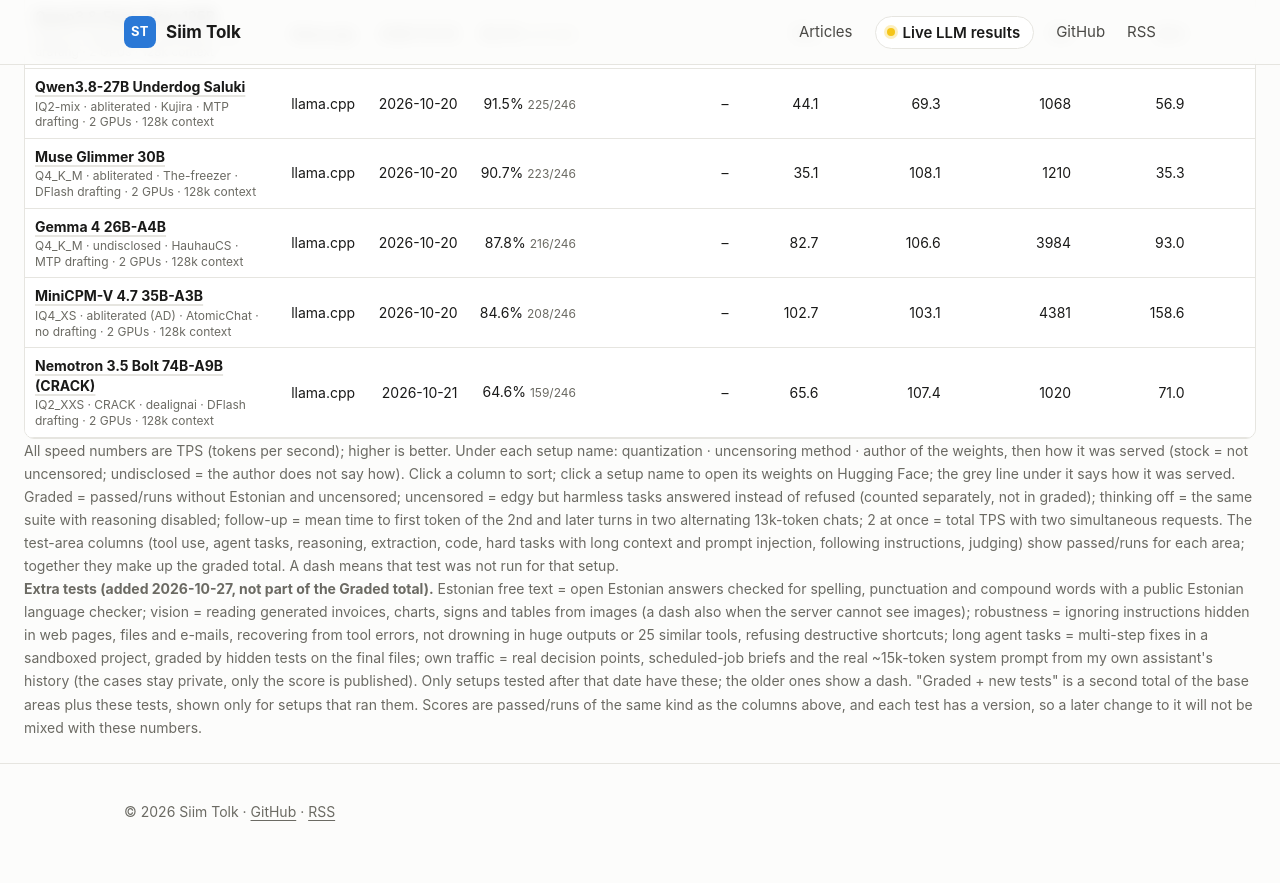
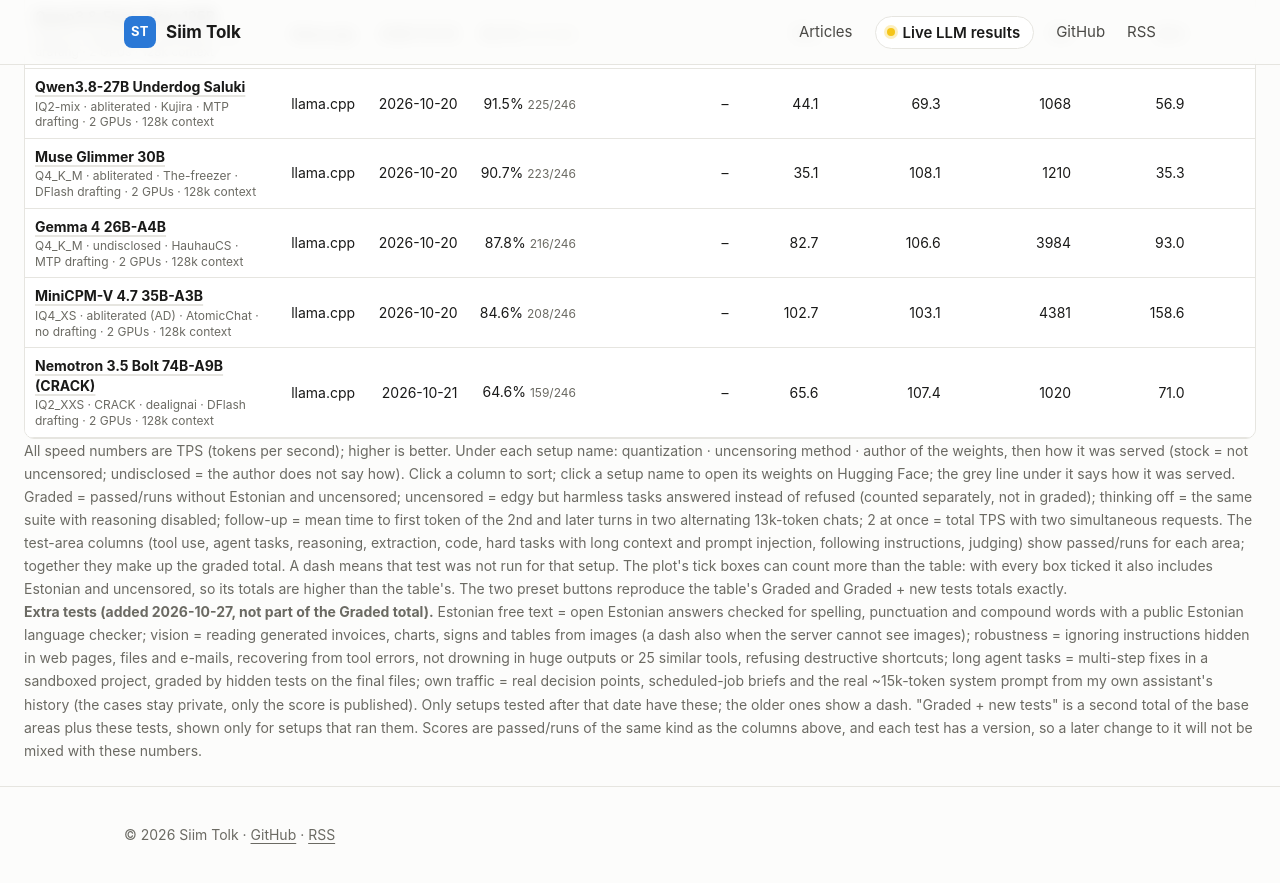
Before and after one commit to siimtolk/siimtolk.github.io, a Jekyll site: the page built from results/index.html, in a window 1280 px wide and 900 px high, scrolled down 3516 px. Shown: the top 883 px of the window. Built offline with Jekyll 4.4.1, drawn with Linux system fonts in a browser that asks for light colours; some of the changed text lies outside the part shown.

Commit message:
Results chart: presets matching table totals, note on Estonian/uncensored
Co-Authored-By: Claude Sonnet 5.5 <noreply@anthropic.com>

```diff
--- a/results/index.html
+++ b/results/index.html
@@ -30,7 +30,7 @@ description: Updated automatically after each benchmark run.
   <h2 class="r-h">All results</h2>
   <label class="r-sortsel">Sort by <select id="sortsel"></select></label>
   <div class="r-scroll"><table id="all"></table></div>
-  <p class="meta">All speed numbers are TPS (tokens per second); higher is better. Under each setup name: quantization · uncensoring method · author of the weights, then how it was served (stock = not uncensored; undisclosed = the author does not say how). Click a column to sort; click a setup name to open its weights on Hugging Face; the grey line under it says how it was served. Graded = passed/runs without Estonian and uncensored; uncensored = edgy but harmless tasks answered instead of refused (counted separately, not in graded); thinking off = the same suite with reasoning disabled; follow-up = mean time to first token of the 2nd and later turns in two alternating 13k-token chats; 2 at once = total TPS with two simultaneous requests. The test-area columns (tool use, agent tasks, reasoning, extraction, code, hard tasks with long context and prompt injection, following instructions, judging) show passed/runs for each area; together they make up the graded total. A dash means that test was not run for that setup.</p>
+  <p class="meta">All speed numbers are TPS (tokens per second); higher is better. Under each setup name: quantization · uncensoring method · author of the weights, then how it was served (stock = not uncensored; undisclosed = the author does not say how). Click a column to sort; click a setup name to open its weights on Hugging Face; the grey line under it says how it was served. Graded = passed/runs without Estonian and uncensored; uncensored = edgy but harmless tasks answered instead of refused (counted separately, not in graded); thinking off = the same suite with reasoning disabled; follow-up = mean time to first token of the 2nd and later turns in two alternating 13k-token chats; 2 at once = total TPS with two simultaneous requests. The test-area columns (tool use, agent tasks, reasoning, extraction, code, hard tasks with long context and prompt injection, following instructions, judging) show passed/runs for each area; together they make up the graded total. A dash means that test was not run for that setup. The plot's tick boxes can count more than the table: with every box ticked it also includes Estonian and uncensored, so its totals are higher than the table's. The two preset buttons reproduce the table's Graded and Graded + new tests totals exactly.</p>
   <p class="meta"><strong>Extra tests (added 2026-10-27, not part of the Graded total).</strong> Estonian free text = open Estonian answers checked for spelling, punctuation and compound words with a public Estonian language checker; vision = reading generated invoices, charts, signs and tables from images (a dash also when the server cannot see images); robustness = ignoring instructions hidden in web pages, files and e-mails, recovering from tool errors, not drowning in huge outputs or 25 similar tools, refusing destructive shortcuts; long agent tasks = multi-step fixes in a sandboxed project, graded by hidden tests on the final files; own traffic = real decision points, scheduled-job briefs and the real ~15k-token system prompt from my own assistant's history (the cases stay private, only the score is published). Only setups tested after that date have these; the older ones show a dash. "Graded + new tests" is a second total of the base areas plus these tests, shown only for setups that ran them. Scores are passed/runs of the same kind as the columns above, and each test has a version, so a later change to it will not be mixed with these numbers.</p>
 </section>
 <script id="board-data" type="application/json">{{ d | jsonify }}</script>
@@ -89,7 +89,7 @@ description: Updated automatically after each benchmark run.
     return '<label><input type="checkbox" data-area="' + a[0] + '"' + (on[a[0]] ? ' checked' : '') + '> ' + a[1] + '</label>';
   }).join('') + '</fieldset><fieldset><legend>Speed on X</legend>' + SPEEDS.map(function (s) {
     return '<label><input type="radio" name="xspeed" value="' + s[0] + '"' + (s[0] === xk ? ' checked' : '') + '> ' + s[1] + '</label>';
-  }).join('') + '</fieldset>';
+  }).join('') + '</fieldset><fieldset><legend>Presets</legend><button type="button" data-preset="graded">Graded (as table)</button> <button type="button" data-preset="all">Graded + new tests (as table)</button></fieldset>';
   function SEC_() { return [['tools', 'Tool use'], ['agent', 'Agent tasks'], ['reason', 'Reasoning'], ['extract', 'Extraction'], ['code', 'Code'], ['hard', 'Hard + long context'], ['instruct', 'Instructions'], ['judge', 'Judging']]; }
   function quality(m) {  // null when the setup has no result for a ticked area: it is left off the plot
     var ok = 0, n = 0, gap = false;
@@ -271,6 +271,13 @@ description: Updated automatically after each benchmark run.
   chartEl.addEventListener('focusout', function (e) { if (ptOf(e) && tip) tip.hidden = true; });
   chartEl.addEventListener('click', function (e) { var g = ptOf(e); if (g) { tip.hidden = true; select(+g.getAttribute('data-i'), true); } });
   chartEl.addEventListener('keydown', function (e) { var g = ptOf(e); if (g && (e.key === 'Enter' || e.key === ' ')) { e.preventDefault(); tip.hidden = true; select(+g.getAttribute('data-i'), true); } });
+  $('controls').addEventListener('click', function (e) {  // presets reproduce the table totals: Estonian and uncensored are never part of Graded / Graded + new tests
+    var pr = e.target.getAttribute && e.target.getAttribute('data-preset');
+    if (!pr) return;
+    AREAS.forEach(function (a) { on[a[0]] = SEC_().some(function (x) { return x[0] === a[0]; }) || (pr === 'all' && XT.some(function (x) { return x[0] === a[0]; })); });
+    Array.prototype.forEach.call(document.querySelectorAll('#controls input[data-area]'), function (c) { c.checked = on[c.getAttribute('data-area')]; });
+    drawChart();
+  });
   $('controls').addEventListener('change', function (e) {
     var t = e.target;
     if (t.name === 'xspeed') xk = t.value; else on[t.getAttribute('data-area')] = t.checked;
```
